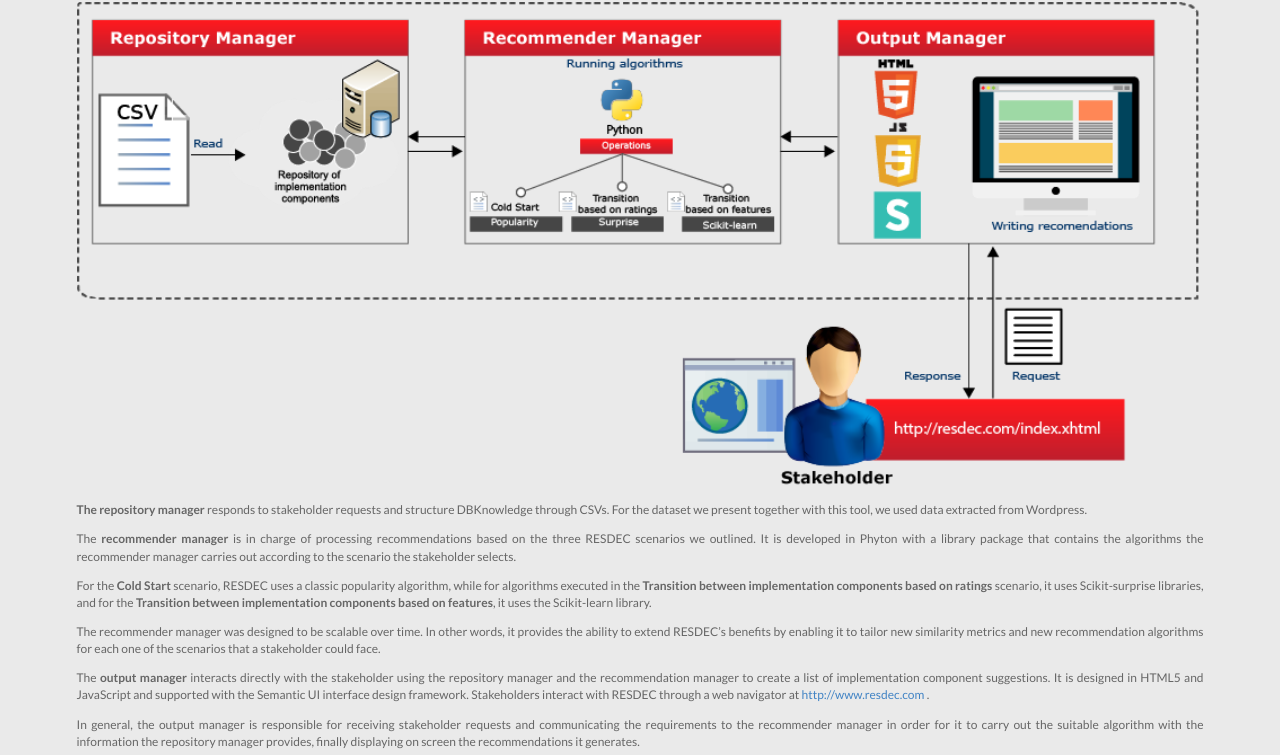
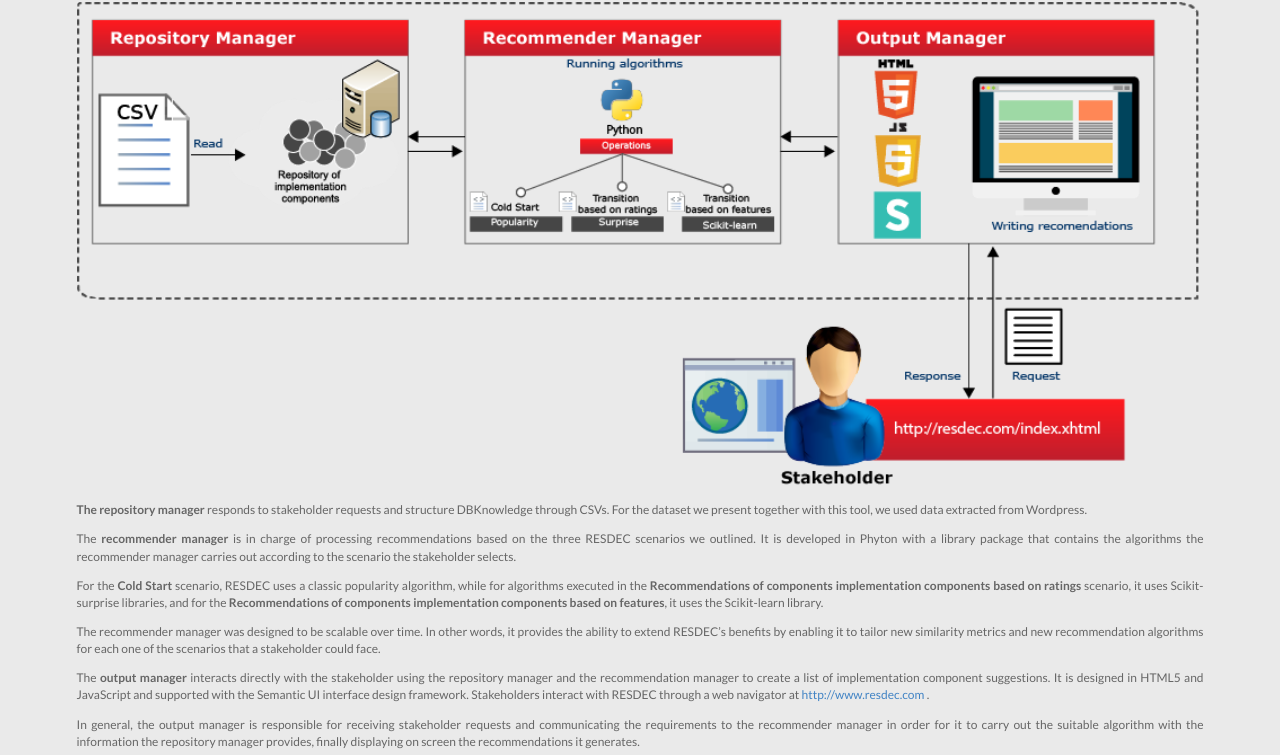
Before and after one commit to yhau1989/redser_lp, a plain HTML site: page tools.html in a window 1280 px wide. Shown: the part 594-1349 px from the top of the page. Drawn offline with Linux system fonts and the light colour scheme.

Commit message:
reemplazar "Transition between" por "Recommendations of components.....

```diff
--- a/tools.html
+++ b/tools.html
@@ -102,8 +102,8 @@
                 <p><b>The repository manager</b> responds to stakeholder requests and structure DBKnowledge through CSVs. For the dataset we present together with this tool, we used data extracted from Wordpress.</p>
                 <p>The <b>recommender manager</b> is in charge of processing recommendations based on the three RESDEC scenarios we outlined. It is developed in Phyton with a library package that contains the algorithms the recommender manager carries out
                     according to the scenario the stakeholder selects.</p>
-                <p>For the <b>Cold Start</b> scenario, RESDEC uses a classic popularity algorithm, while for algorithms executed in the <b> Transition
-            between implementation components based on ratings</b> scenario, it uses Scikit-surprise libraries, and for the <b>Transition between
+                <p>For the <b>Cold Start</b> scenario, RESDEC uses a classic popularity algorithm, while for algorithms executed in the <b> Recommendations of components implementation components based on ratings</b> scenario, it uses Scikit-surprise libraries,
+                    and for the <b>Recommendations of components
             implementation components based on features</b>, it uses the Scikit-learn library.
                 </p>
                 <p>The recommender manager was designed to be scalable over time. In other words, it provides the ability to extend RESDEC’s benefits by enabling it to tailor new similarity metrics and new recommendation algorithms for each one of the scenarios
```
